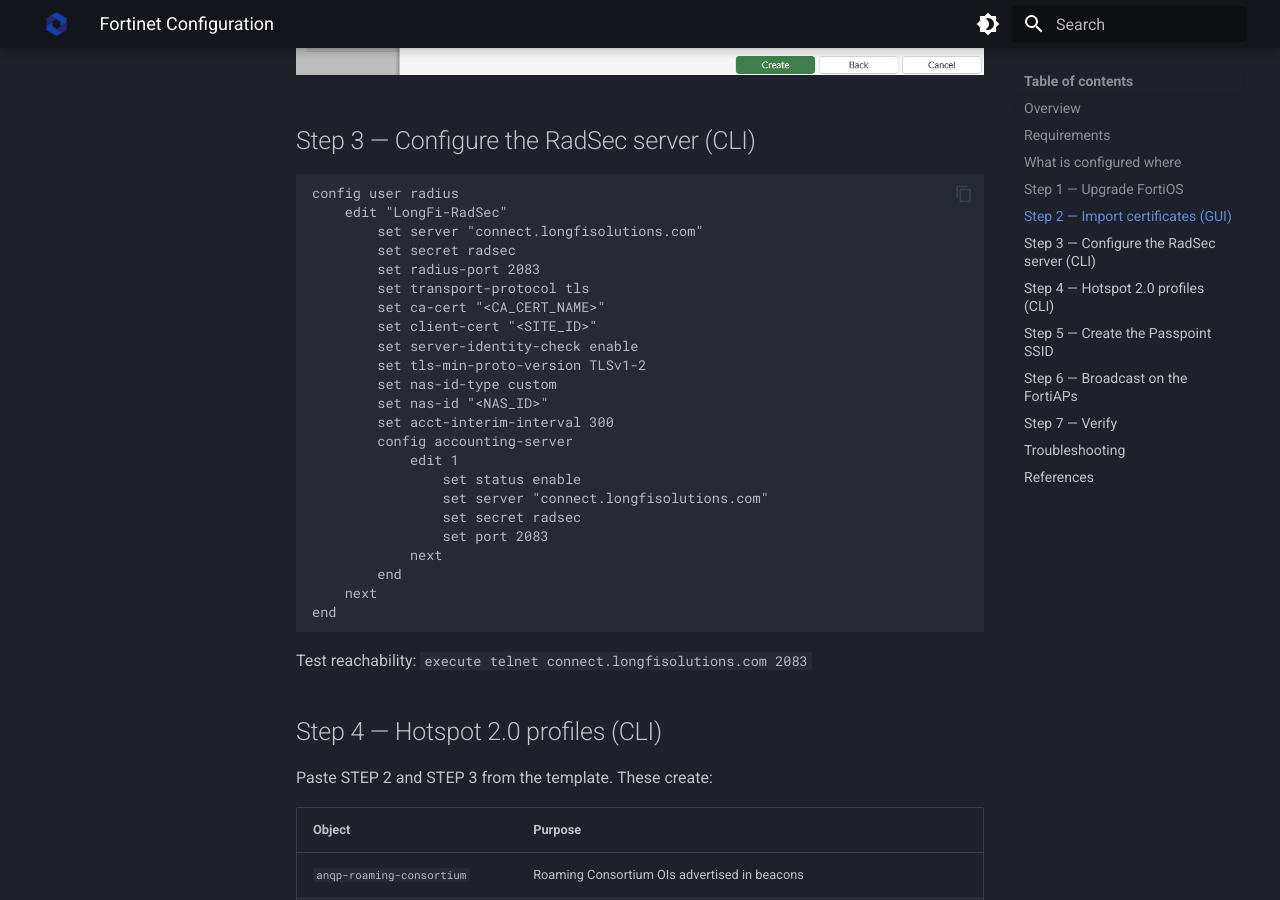
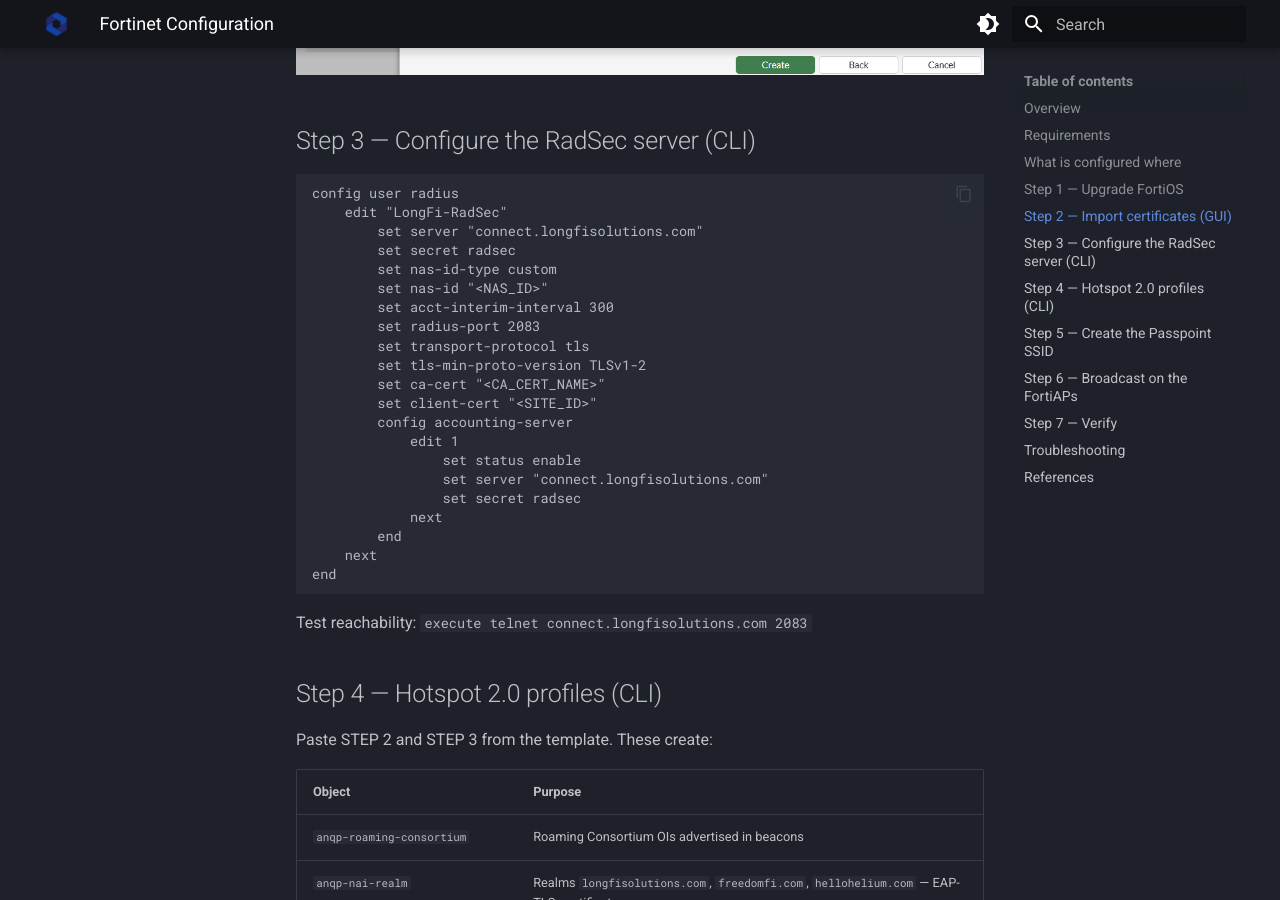
Before and after one commit to LongFi-Solutions/longfi-solutions.github.io, an MkDocs documentation site: the page built from docs/deployment/fortinet-configuration.md, in a window 1280 px wide and 900 px high, scrolled down 3286 px. Built offline with MkDocs 1.6.1 and Material for MkDocs 9.7.7, drawn with Linux system fonts in a browser that asks for light colours.

Commit message:
Update Deployment Guides “fortinet-configuration”

````diff
--- a/docs/deployment/fortinet-configuration.md
+++ b/docs/deployment/fortinet-configuration.md
@@ -64,8 +64,6 @@ If **Certificates** is missing from the menu, enable it under **System → Featu
 
 ![](/assets/images/20261119-203346.png)
 
-
-
 ## Step 3 — Configure the RadSec server (CLI)
 
 ```plain
@@ -73,21 +71,19 @@ config user radius
     edit "LongFi-RadSec"
         set server "connect.longfisolutions.com"
         set secret radsec
-        set radius-port 2083
-        set transport-protocol tls
-        set ca-cert "<CA_CERT_NAME>"
-        set client-cert "<SITE_ID>"
-        set server-identity-check enable
-        set tls-min-proto-version TLSv1-2
         set nas-id-type custom
         set nas-id "<NAS_ID>"
         set acct-interim-interval 300
+        set radius-port 2083
+        set transport-protocol tls
+        set tls-min-proto-version TLSv1-2
+        set ca-cert "<CA_CERT_NAME>"
+        set client-cert "<SITE_ID>"
         config accounting-server
             edit 1
                 set status enable
                 set server "connect.longfisolutions.com"
                 set secret radsec
-                set port 2083
             next
         end
     next
````
